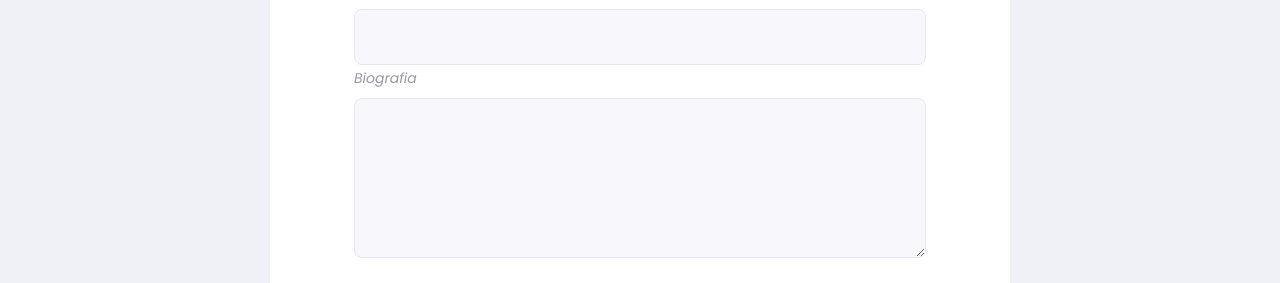
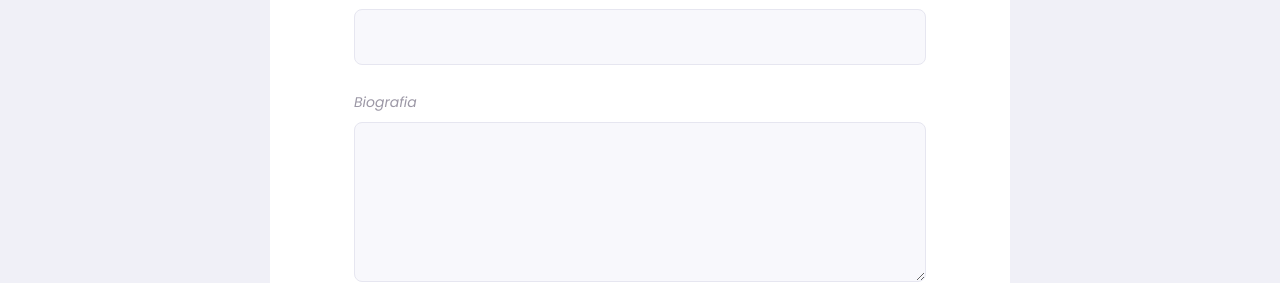
Before and after one commit to Alessandra-Nastassja/NLW-ROCKETSEAT-II, a React (Create React App) app in the folder web/: page /give-classes in a window 1280 px wide. Shown: the part 669-952 px from the top of the page. Built offline with nearby package versions, Linux system fonts and the light colour scheme; the HTML template or start-up script is replaced by a standard one.

Commit message:
Margin top fiedset

```diff
--- a/web/src/pages/TeacherForm/styles.css
+++ b/web/src/pages/TeacherForm/styles.css
@@ -38,7 +38,11 @@
     border-bottom: 1px solid var(--color-line-in-white);
 }
 
-#page-teacher-form main label{
+#page-teacher-form main fieldset .input-block+.textarea-block {
+  margin-top: 2.4rem;
+}
+
+#page-teacher-form main label {
     color: var(--color-text-complement);
 }
 
@@ -61,6 +65,7 @@
 #page-teacher-form main footer p img {
     margin-right: 2rem;
 }
+
 #page-teacher-form main footer button {
     width: 100%;
     height: 5.6rem;
@@ -77,12 +82,13 @@
     transition: background-color 0.2s;
     margin-top: 3.2rem;
 }
-#page-teacher-form main footer button:hover{
+
+#page-teacher-form main footer button:hover {
     background: var(--color-secundary-dark);
 }
 
-@media (min-width: 700px){
-    #page-teacher-form{
+@media (min-width: 700px) {
+    #page-teacher-form {
         max-width: 100vw;
     }
     #page-teacher-form .page-header .header-content {
@@ -97,11 +103,11 @@
         align-items: center;
         justify-content: space-between;
     }
-    #page-teacher-form main footer p{
+    #page-teacher-form main footer p {
         justify-content: space-between;
     }
-    #page-teacher-form main footer button{
-       width: 20rem;
-       margin-top: 0;
+    #page-teacher-form main footer button {
+        width: 20rem;
+        margin-top: 0;
     }
 }
```
